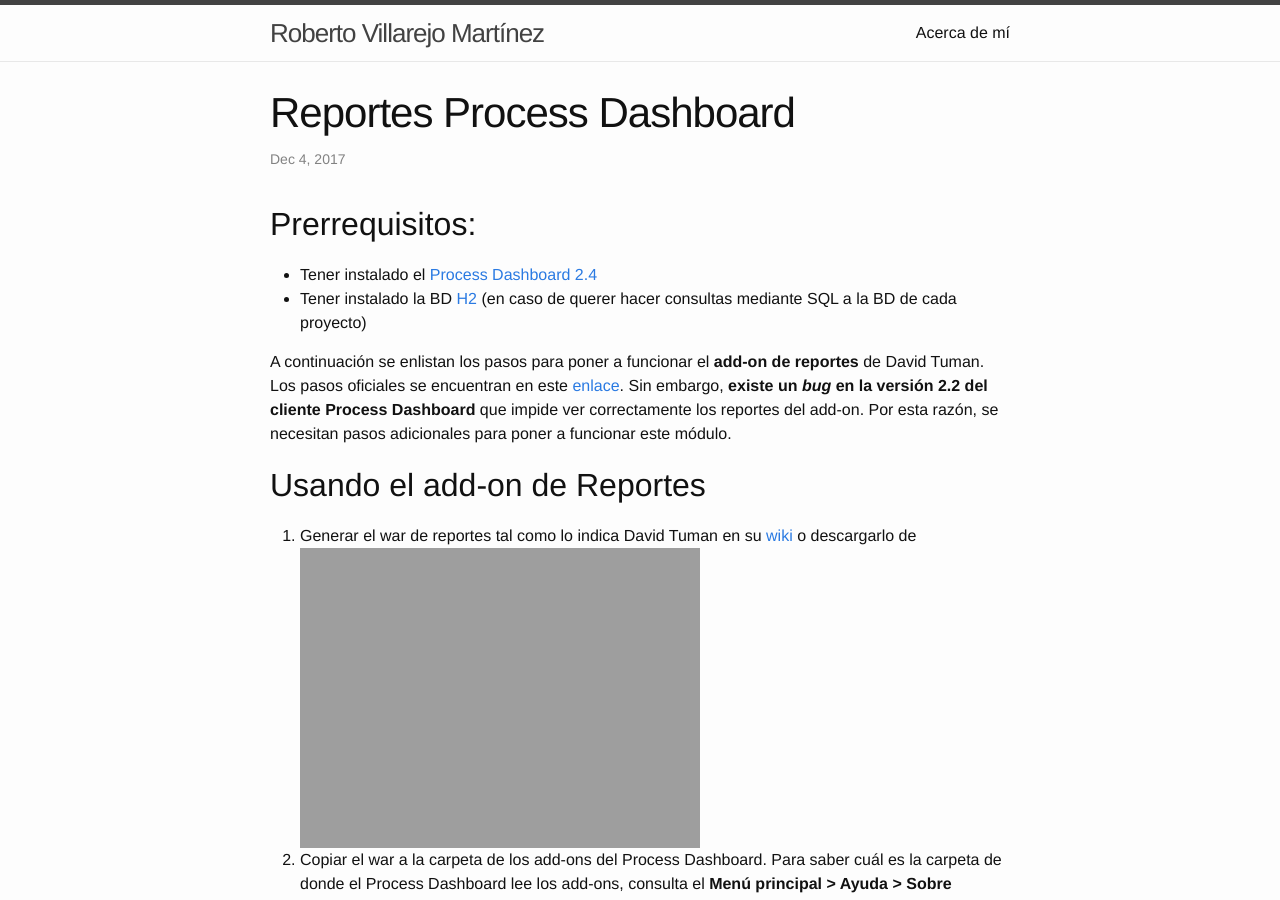
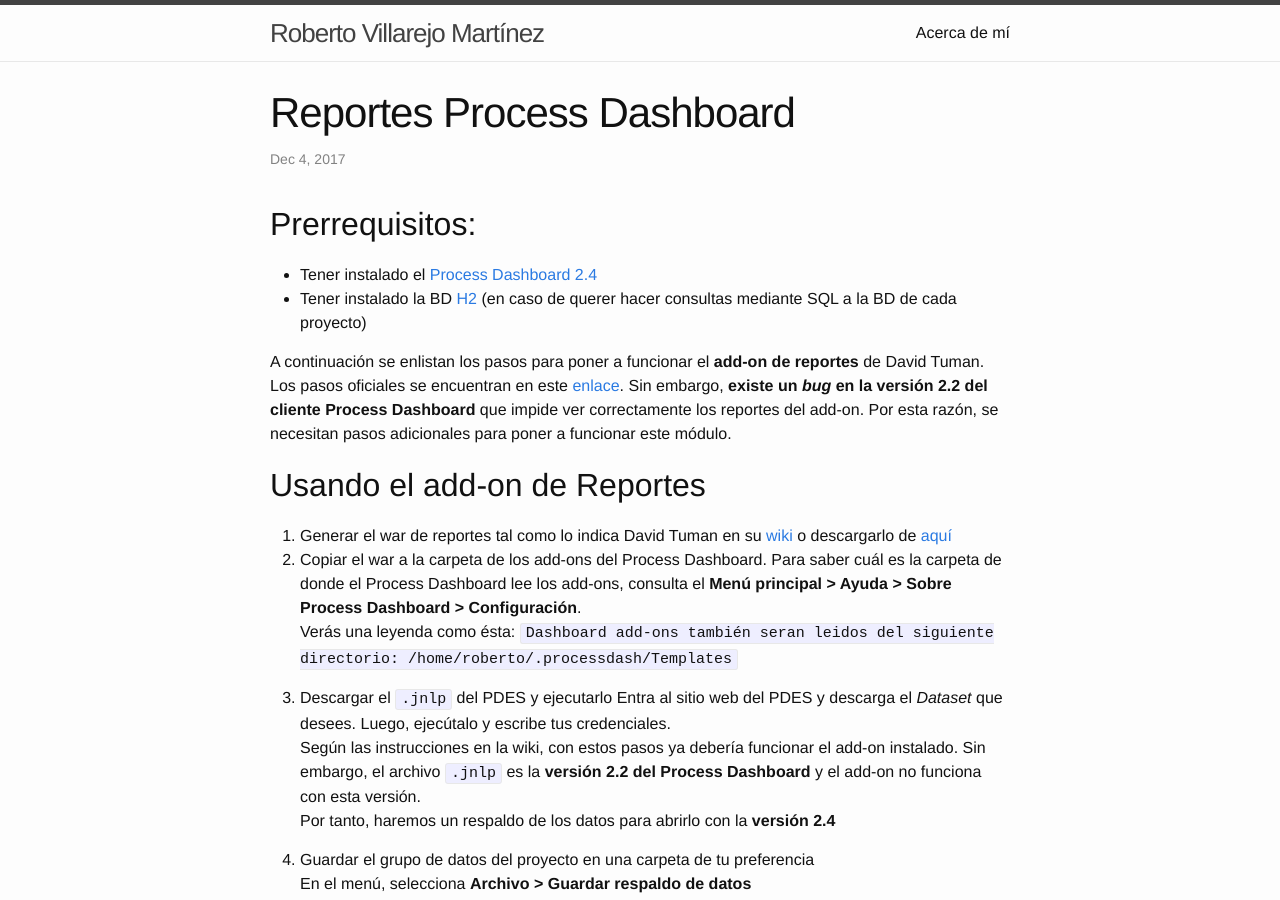
Before and after one commit to robertovillarejo/robertovillarejo, a Jekyll site: the page built from _posts/2017-12-04-Reporting-Demonstrations-PDES.md, in a window 1280 px wide and 900 px high. Built offline with Jekyll 4.4.1, drawn with Linux system fonts in a browser that asks for light colours.

Commit message:
Fix broken link

```diff
--- a/_posts/2017-12-04-Reporting-Demonstrations-PDES.md
+++ b/_posts/2017-12-04-Reporting-Demonstrations-PDES.md
@@ -13,7 +13,7 @@ categories:
 A continuación se enlistan los pasos para poner a funcionar el **add-on de reportes** de David Tuman. Los pasos oficiales se encuentran en este [enlace](https://github.com/dtuma/processdash-reporting-demo/wiki). Sin embargo, **existe un *bug* en la versión 2.2 del cliente Process Dashboard** que impide ver correctamente los reportes del add-on. Por esta razón, se necesitan pasos adicionales para poner a funcionar este módulo.
 
 ## Usando el add-on de Reportes
-1. Generar el war de reportes tal como lo indica David Tuman en su [wiki](https://github.com/dtuma/processdash-reporting-demo/wiki) o descargarlo de ![aquí]({{ "/assets/pdash-reporting-demo-1.0.war" | absolute_url }} "WAR Reporting Demo")
+1. Generar el war de reportes tal como lo indica David Tuman en su [wiki](https://github.com/dtuma/processdash-reporting-demo/wiki) o descargarlo de [aquí]({{ "/assets/pdash-reporting-demo-1.0.war" | absolute_url }} "WAR Reporting Demo")
 2. Copiar el war a la carpeta de los add-ons del Process Dashboard.
   Para saber cuál es la carpeta de donde el Process Dashboard lee los add-ons, consulta el **Menú principal > Ayuda > Sobre Process Dashboard > Configuración**.
   Verás una leyenda como ésta:
```
